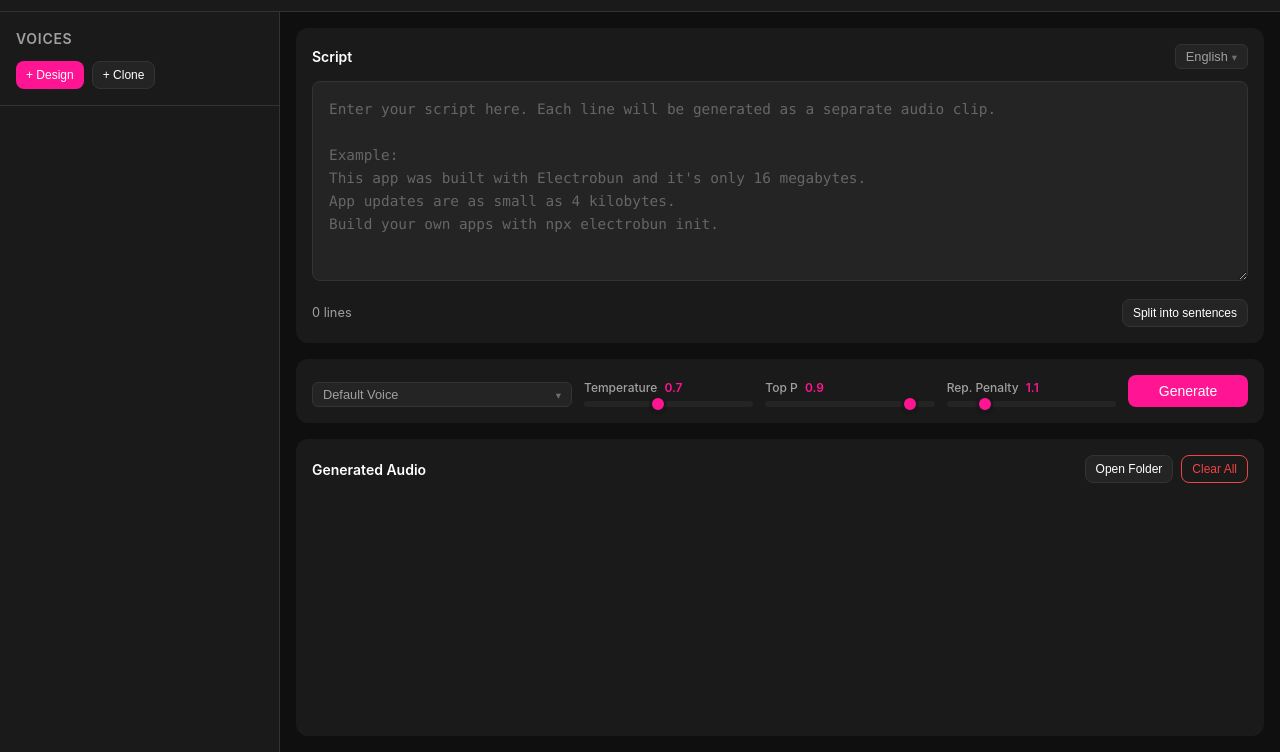
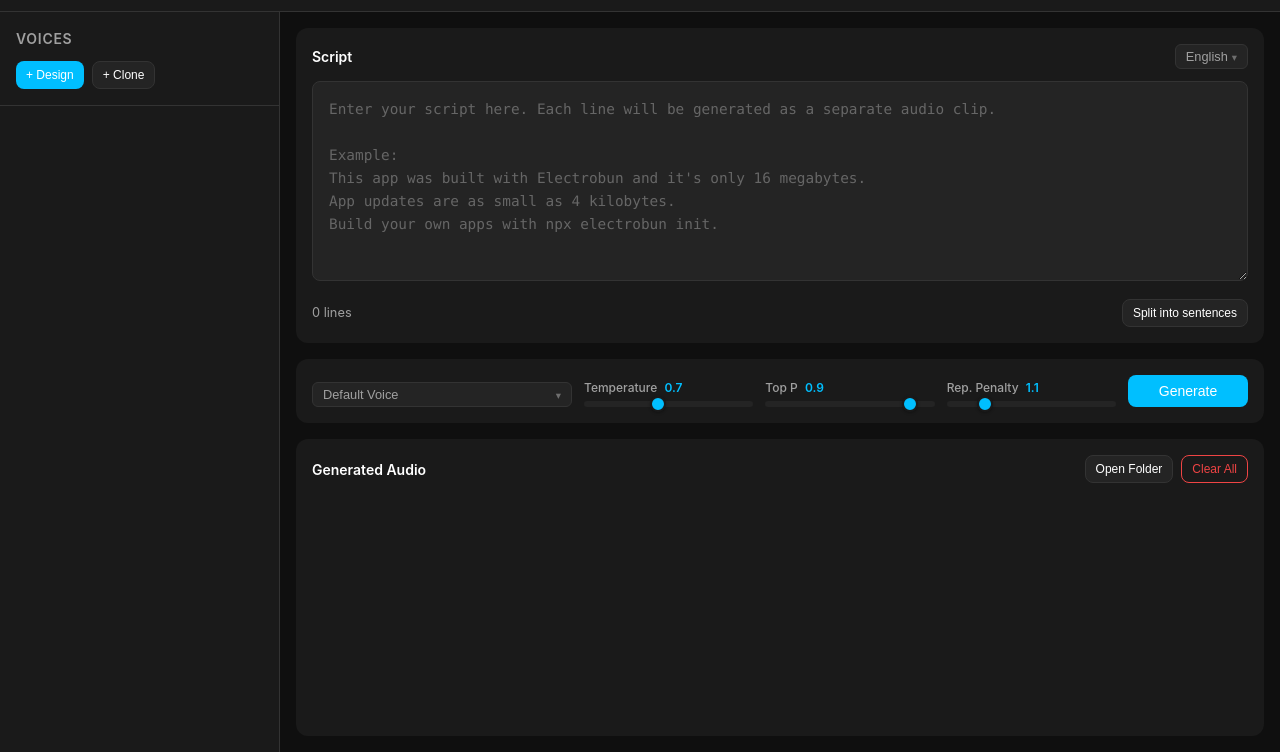
Before and after one commit to blackboardsh/audio-tts, a website with bundled scripts: page src/mainview/index.html in a window 1280 px wide. Shown: the part 48-800 px from the top of the page. Built offline with nearby package versions, Linux system fonts and the light colour scheme; what electrobun would draw is missing.

Commit message:
neon blue

```diff
--- a/src/mainview/index.css
+++ b/src/mainview/index.css
@@ -9,9 +9,9 @@
     --text-secondary: #a0a0a0;
     --text-muted: #666666;
 
-    --accent-primary: #ff1493;
-    --accent-primary-hover: #e0107e;
-    --accent-secondary: #ff69b4;
+    --accent-primary: #00bfff;
+    --accent-primary-hover: #009ad6;
+    --accent-secondary: #69d4ff;
     --accent-success: #22c55e;
     --accent-warning: #f59e0b;
     --accent-danger: #ef4444;
@@ -703,7 +703,7 @@ body {
 
 .file-upload:hover {
     border-color: var(--accent-primary);
-    background: rgba(255, 20, 147, 0.05);
+    background: rgba(0, 191, 255, 0.05);
 }
 
 .file-upload-icon {
```
